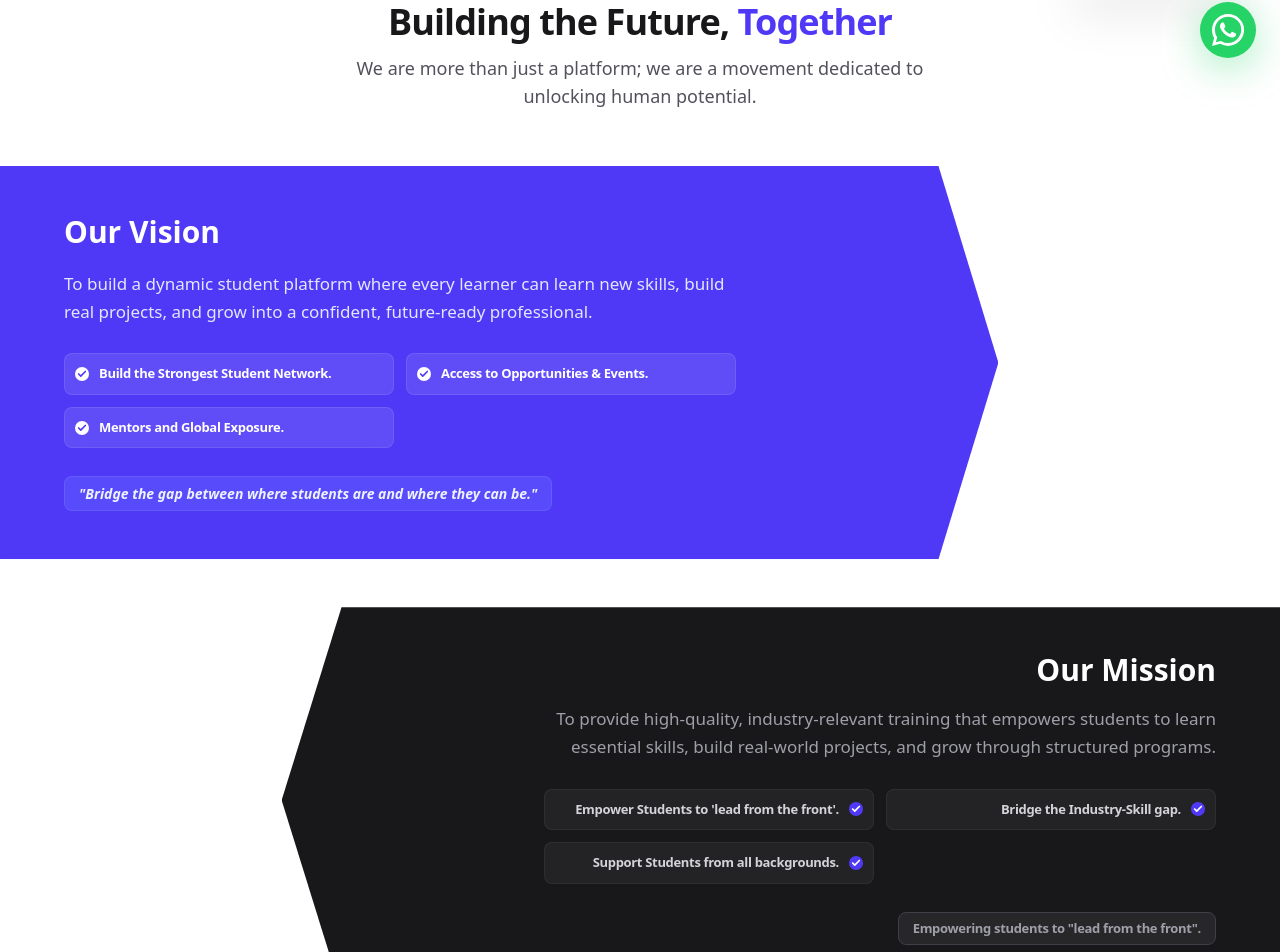
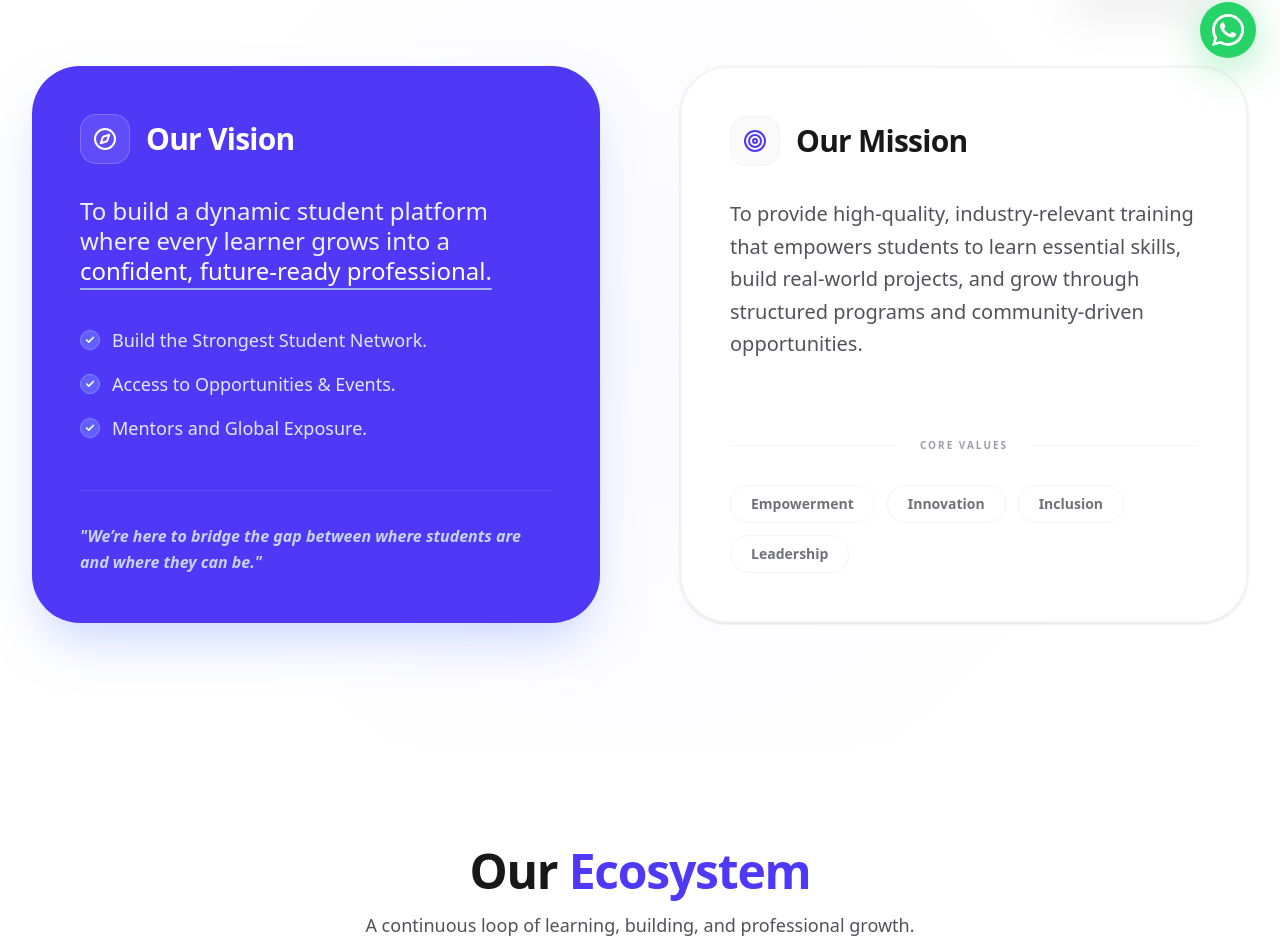
Before and after one commit to FDT-Server/StudentForge, a Next.js app: page / in a window 1280 px wide. Shown: the part 718-1670 px from the top of the page. Built offline with nearby package versions, Linux system fonts and the light colour scheme.

Commit message:
UI: refreshed Mission & Vision with a premium dual-card bento layout

```diff
--- a/src/components/MissionVision.tsx
+++ b/src/components/MissionVision.tsx
@@ -1,7 +1,7 @@
 "use client";
 
 import { motion } from "framer-motion";
-import { Check } from "lucide-react";
+import { Check, Target, Compass } from "lucide-react";
 
 export default function MissionVision() {
     const visionItems = [
@@ -10,114 +10,97 @@ export default function MissionVision() {
         "Mentors and Global Exposure."
     ];
 
-    const missionItems = [
-        "Empower Students to 'lead from the front'.",
-        "Bridge the Industry-Skill gap.",
-        "Support Students from all backgrounds."
-    ];
-
     return (
-        <section className="py-12 md:py-16 overflow-hidden bg-white">
-            <div className="mx-auto max-w-7xl px-4 sm:px-6 lg:px-8 text-center mb-10 md:mb-14">
-                <motion.h2
-                    initial={{ opacity: 0, y: 15 }}
-                    whileInView={{ opacity: 1, y: 0 }}
-                    viewport={{ once: true }}
-                    className="text-3xl font-bold tracking-tight text-zinc-900 sm:text-4xl"
-                >
-                    Building the Future, <span className="text-indigo-600">Together</span>
-                </motion.h2>
-                <motion.p
-                    initial={{ opacity: 0, y: 15 }}
-                    whileInView={{ opacity: 1, y: 0 }}
-                    viewport={{ once: true }}
-                    transition={{ delay: 0.1 }}
-                    className="mt-3 text-base md:text-lg text-zinc-600 max-w-2xl mx-auto px-4"
-                >
-                    We are more than just a platform; we are a movement dedicated to unlocking human potential.
-                </motion.p>
+        <section className="relative py-24 md:py-32 overflow-hidden bg-white">
+            {/* Background Decorative Element */}
+            <div className="absolute top-0 left-1/2 -translate-x-1/2 w-full max-w-7xl h-full opacity-[0.03] pointer-events-none">
+                <div className="absolute top-0 left-0 w-full h-full bg-[radial-gradient(circle_at_center,_var(--color-indigo-600)_0%,_transparent_70%)]" />
             </div>
 
-            <div className="relative space-y-8 md:space-y-12 flex flex-col">
-                {/* Our Vision Card (Left to Right) */}
-                <motion.div
-                    initial={{ opacity: 0, x: -30 }}
-                    whileInView={{ opacity: 1, x: 0 }}
-                    viewport={{ once: true }}
-                    transition={{ duration: 0.6, ease: "easeOut" }}
-                    className="relative w-full sm:w-[96%] md:w-[88%] lg:w-[78%] self-start"
-                >
-                    <div
-                        className="bg-indigo-600 text-white py-10 md:py-12 pl-6 md:pl-16 pr-10 md:pr-32 shadow-xl shadow-indigo-50"
-                        style={{
-                            clipPath: "polygon(0% 0%, 94% 0%, 100% 50%, 94% 100%, 0% 100%)"
-                        }}
+            <div className="mx-auto max-w-7xl px-4 sm:px-6 lg:px-8">
+                <div className="grid grid-cols-1 lg:grid-cols-2 gap-12 lg:gap-20 items-stretch">
+
+                    {/* Vision Card - Modern Glass Layout */}
+                    <motion.div
+                        initial={{ opacity: 0, y: 20 }}
+                        whileInView={{ opacity: 1, y: 0 }}
+                        viewport={{ once: true }}
+                        className="relative flex flex-col justify-between rounded-[3rem] bg-indigo-600 p-8 md:p-12 text-white shadow-2xl shadow-indigo-200"
                     >
-                        <div className="max-w-2xl">
-                            <h3 className="text-2xl md:text-3xl font-bold mb-4 md:mb-5">Our Vision</h3>
-                            <p className="text-indigo-100 text-[15px] md:text-[17px] leading-relaxed mb-6 md:mb-7 font-medium">
-                                To build a dynamic student platform where every learner can learn new skills, build real projects, and grow into a confident, future-ready professional.
+                        <div>
+                            <div className="flex items-center gap-4 mb-8">
+                                <div className="bg-white/10 p-3 rounded-2xl backdrop-blur-md border border-white/20">
+                                    <Compass className="h-6 w-6 text-white" />
+                                </div>
+                                <h3 className="text-3xl font-bold tracking-tight">Our Vision</h3>
+                            </div>
+
+                            <p className="text-xl md:text-2xl font-medium leading-tight mb-10 text-indigo-50">
+                                To build a dynamic student platform where every learner grows into a <span className="text-white underline decoration-indigo-300 underline-offset-8">confident, future-ready professional.</span>
                             </p>
 
-                            <div className="grid grid-cols-1 sm:grid-cols-2 gap-3 mb-6 md:mb-7">
+                            <div className="space-y-4 mb-12">
                                 {visionItems.map((item, i) => (
-                                    <div key={i} className="flex items-center gap-2.5 bg-white/10 p-2.5 rounded-lg backdrop-blur-sm border border-white/10">
-                                        <div className="bg-white text-indigo-600 rounded-full p-0.5 shrink-0">
+                                    <motion.div
+                                        key={i}
+                                        initial={{ opacity: 0, x: -10 }}
+                                        whileInView={{ opacity: 1, x: 0 }}
+                                        transition={{ delay: 0.2 + (i * 0.1) }}
+                                        className="flex items-center gap-3"
+                                    >
+                                        <div className="flex-shrink-0 h-5 w-5 rounded-full bg-indigo-500 flex items-center justify-center border border-indigo-400">
                                             <Check size={10} strokeWidth={4} />
                                         </div>
-                                        <span className="text-[12px] md:text-[13px] font-semibold tracking-tight">{item}</span>
-                                    </div>
+                                        <span className="text-[15px] md:text-lg text-indigo-100 font-medium">{item}</span>
+                                    </motion.div>
                                 ))}
                             </div>
+                        </div>
 
-                            <div className="inline-block bg-indigo-500/50 px-3.5 py-1.5 rounded-lg border border-indigo-400/30">
-                                <p className="text-indigo-50 text-[12px] md:text-[14px] font-bold italic">
-                                    "Bridge the gap between where students are and where they can be."
-                                </p>
+                        <div className="mt-auto pt-8 border-t border-white/10">
+                            <p className="text-indigo-200 text-sm md:text-base italic font-semibold leading-relaxed">
+                                "We’re here to bridge the gap between where students are and where they can be."
+                            </p>
+                        </div>
+                    </motion.div>
+
+                    {/* Mission Card - Sleek Minimalist Layout */}
+                    <motion.div
+                        initial={{ opacity: 0, y: 20 }}
+                        whileInView={{ opacity: 1, y: 0 }}
+                        viewport={{ once: true }}
+                        transition={{ delay: 0.2 }}
+                        className="relative flex flex-col rounded-[3rem] border-2 border-zinc-100 bg-white p-8 md:p-12 shadow-sm transition-hover duration-500 hover:border-zinc-200 hover:shadow-xl group"
+                    >
+                        <div className="flex items-center gap-4 mb-8">
+                            <div className="bg-zinc-50 p-3 rounded-2xl border border-zinc-100 group-hover:bg-indigo-50 group-hover:border-indigo-100 transition-colors">
+                                <Target className="h-6 w-6 text-indigo-600" />
+                            </div>
+                            <h3 className="text-3xl font-bold tracking-tight text-zinc-900">Our Mission</h3>
+                        </div>
+
+                        <p className="text-lg md:text-xl text-zinc-600 leading-relaxed mb-10">
+                            To provide high-quality, industry-relevant training that empowers students to learn essential skills, build real-world projects, and grow through structured programs and community-driven opportunities.
+                        </p>
+
+                        <div className="mt-auto">
+                            <div className="flex items-center gap-6 mb-8 overflow-hidden">
+                                <div className="h-px bg-zinc-100 flex-grow" />
+                                <span className="text-[10px] font-bold uppercase tracking-[0.2em] text-zinc-400 whitespace-nowrap">Core Values</span>
+                                <div className="h-px bg-zinc-100 flex-grow" />
+                            </div>
+
+                            <div className="flex flex-wrap gap-3">
+                                {["Empowerment", "Innovation", "Inclusion", "Leadership"].map((val) => (
+                                    <span key={val} className="px-5 py-2 rounded-full border border-zinc-100 text-sm font-bold text-zinc-500 hover:bg-zinc-50 hover:text-zinc-900 transition-all cursor-default">
+                                        {val}
+                                    </span>
+                                ))}
                             </div>
                         </div>
-                    </div>
-                </motion.div>
+                    </motion.div>
 
-                {/* Our Mission Card (Right to Left) */}
-                <motion.div
-                    initial={{ opacity: 0, x: 30 }}
-                    whileInView={{ opacity: 1, x: 0 }}
-                    viewport={{ once: true }}
-                    transition={{ duration: 0.6, ease: "easeOut", delay: 0.1 }}
-                    className="relative w-full sm:w-[96%] md:w-[88%] lg:w-[78%] self-end"
-                >
-                    <div
-                        className="bg-zinc-900 text-white py-10 md:py-12 pr-6 md:pr-16 pl-10 md:pl-32 shadow-xl"
-                        style={{
-                            clipPath: "polygon(6% 0%, 100% 0%, 100% 100%, 6% 100%, 0% 50%)"
-                        }}
-                    >
-                        <div className="max-w-2xl ml-auto text-right">
-                            <h3 className="text-2xl md:text-3xl font-bold mb-4 md:mb-5 leading-none">Our Mission</h3>
-                            <p className="text-zinc-400 text-[15px] md:text-[17px] leading-relaxed mb-6 md:mb-7">
-                                To provide high-quality, industry-relevant training that empowers students to learn essential skills, build real-world projects, and grow through structured programs.
-                            </p>
-
-                            <div className="grid grid-cols-1 sm:grid-cols-2 gap-3 mb-6 md:mb-7 justify-end">
-                                {missionItems.map((item, i) => (
-                                    <div key={i} className="flex items-center flex-row-reverse gap-2.5 bg-white/5 p-2.5 rounded-lg border border-white/5">
-                                        <div className="bg-indigo-600 text-white rounded-full p-0.5 shrink-0">
-                                            <Check size={10} strokeWidth={4} />
-                                        </div>
-                                        <span className="text-[12px] md:text-[13px] font-semibold text-zinc-300 tracking-tight">{item}</span>
-                                    </div>
-                                ))}
-                            </div>
-
-                            <div className="inline-block bg-zinc-800 px-3.5 py-1.5 rounded-lg border border-zinc-700">
-                                <p className="text-zinc-400 text-[12px] md:text-[13px] font-bold tracking-tight">
-                                    Empowering students to "lead from the front".
-                                </p>
-                            </div>
-                        </div>
-                    </div>
-                </motion.div>
+                </div>
             </div>
         </section>
     );
```
